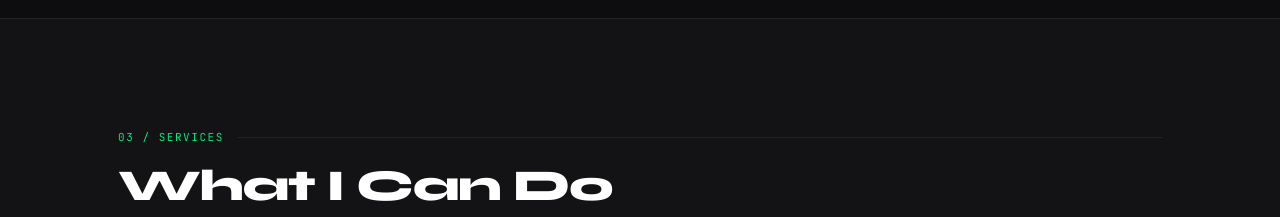
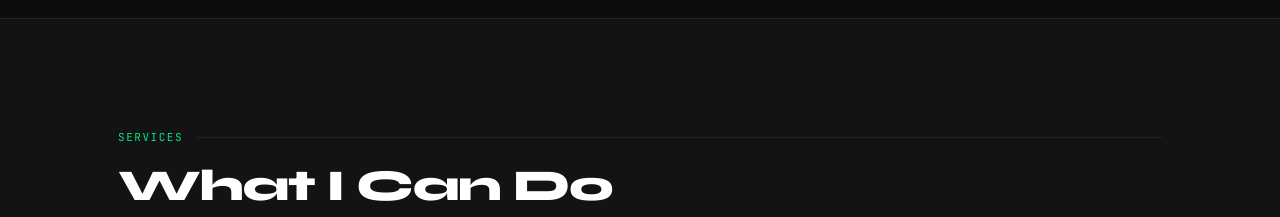
Before and after one commit to triplemvawulence-wq/My-Portfolio, a React (Vite) app: page / in a window 1280 px wide. Shown: the part 1560-1777 px from the top of the page. Built offline with nearby package versions, Linux system fonts and the light colour scheme.

Commit message:
Remove commented sections in Experience component

```diff
--- a/src/components/Experience.jsx
+++ b/src/components/Experience.jsx
@@ -47,13 +47,13 @@ const Experience = () => {
     }}>
       <div style={{ maxWidth: 1100, margin: '0 auto', padding: '0 28px' }}>
 
-        {/* Section label */}
+
         <div className="reveal" style={{ marginBottom: 16 }}>
           <div style={{ display: 'flex', alignItems: 'center', gap: 14 }}>
             <span style={{
               fontFamily: "'JetBrains Mono', monospace", fontSize: 11,
               color: 'var(--accent)', letterSpacing: '0.14em', textTransform: 'uppercase',
-            }}>03 / Services</span>
+            }}>Services</span>
             <div style={{ flex: 1, height: 1, background: 'var(--border)' }} />
           </div>
         </div>
@@ -74,7 +74,7 @@ const Experience = () => {
               background: 'var(--card)', border: '1px solid var(--border)',
               borderRadius: 16, overflow: 'hidden',
             }}>
-              {/* Card header */}
+
               <div style={{
                 padding: '22px 24px',
                 borderBottom: '1px solid var(--border)',
@@ -93,7 +93,7 @@ const Experience = () => {
                 }}>{svc.category}</span>
               </div>
 
-              {/* Services list */}
+
               <div style={{ padding: '8px 0' }}>
                 {svc.items.map((item, ii) => (
                   <div key={ii} style={{
```
